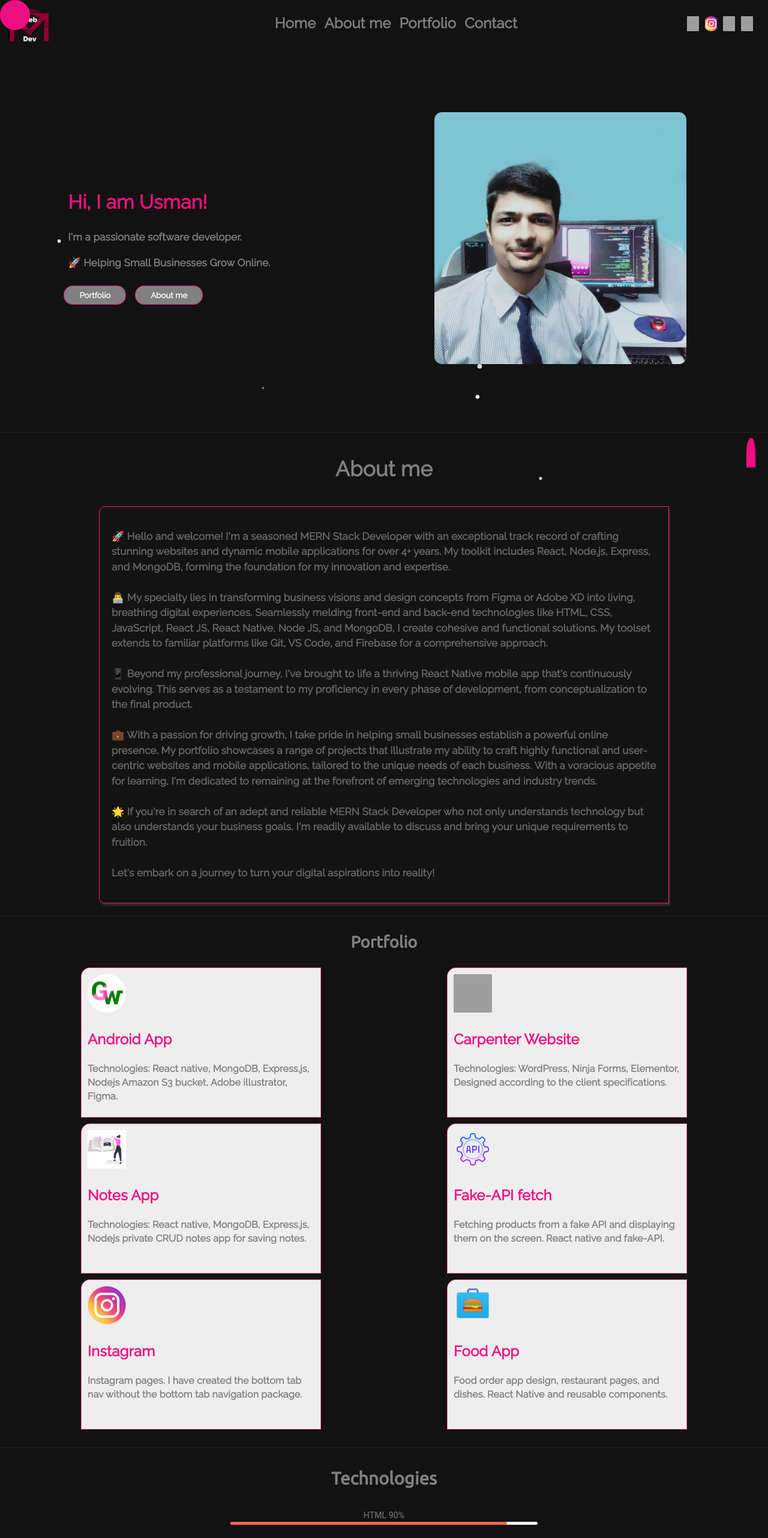
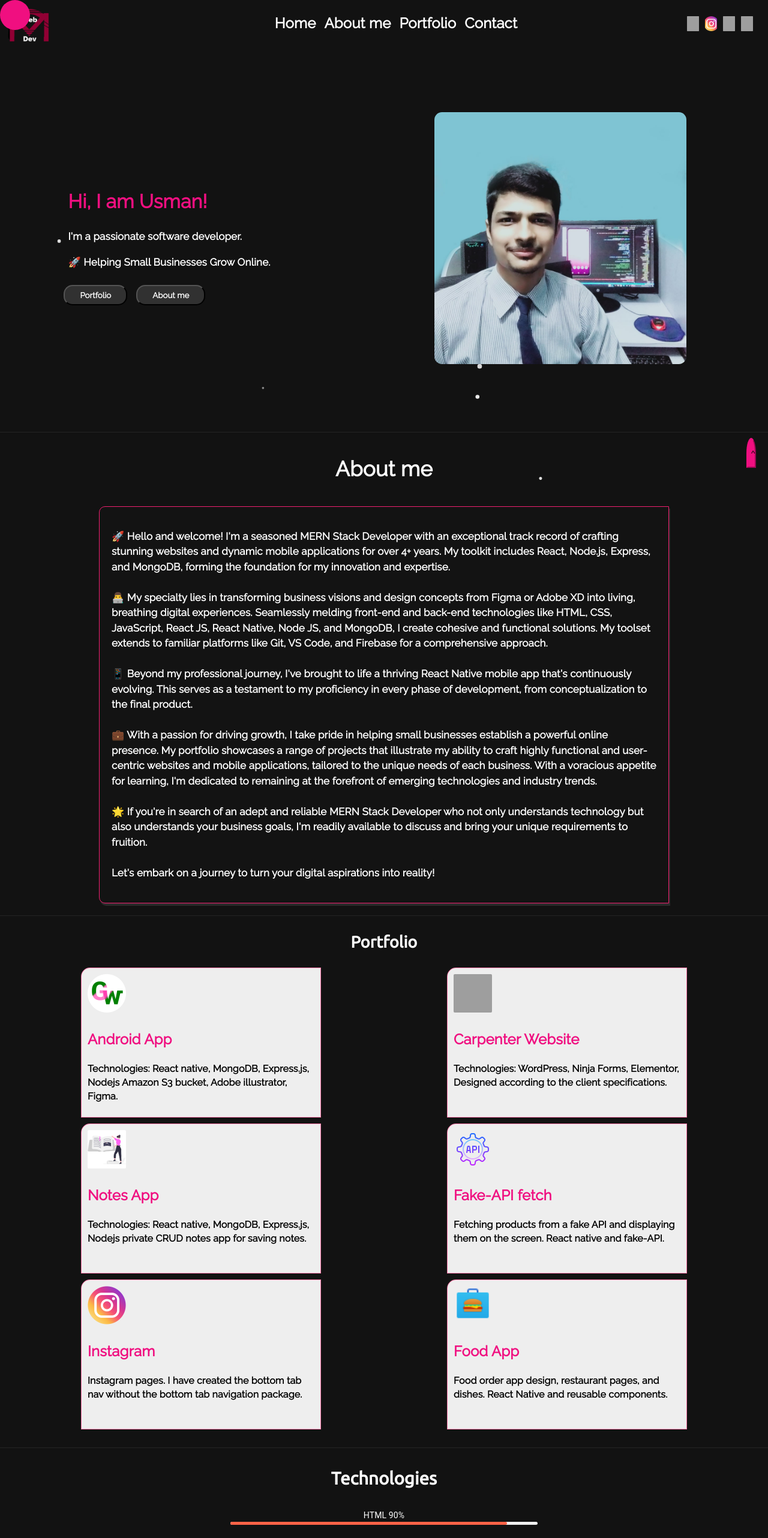
Before and after one commit to codeworld10/maniweb, a Next.js app: page / in a window 1280 px wide. Shown: the top 2564 px of the page at 60% size. Built offline with nearby package versions, Linux system fonts and the light colour scheme; grey boxes are pictures that could not be loaded.

Commit message:
improving page speed

```diff
--- a/pages/index.js
+++ b/pages/index.js
@@ -145,8 +145,9 @@ const index = () => {
             borderColor: "#f00f80",
             width: "10px",
             height: "50px",
+            textAlign: "center"
           }}
-        ></button>
+        >^</button>
         {/* section1 starts */}
         <div className="section1">
           <div className="text">
--- a/styles/aboutme.module.css
+++ b/styles/aboutme.module.css
@@ -22,7 +22,7 @@
   text-align: center;
   font-size: 30px;
   font-family: "Raleway", sans-serif;
-  color: grey;
+  color: rgb(255, 255, 255);
 }
 
 .story:hover {
@@ -50,7 +50,7 @@
 
 .stres{
   font-size: 17px;
-  color: rgb(104, 104, 104);
+  color: #ffffff;
 }
 .ser_para {
   color: rgb(102, 102, 102);
--- a/styles/contact.module.css
+++ b/styles/contact.module.css
@@ -8,7 +8,7 @@
 
 .headcont{
   text-align: center;
-  color: grey;
+  color: rgb(255, 255, 255);
 }
 .headcont:hover{
   color: #f00f80;
@@ -23,7 +23,7 @@
     font-size: 19px;
 }
 .spen {
-  color: grey;
+  color: rgb(255, 255, 255);
 }
 @keyframes zoom-in-zoom-out {
     0% {
--- a/styles/globals.css
+++ b/styles/globals.css
@@ -290,11 +290,10 @@ div .Global-images {
 
 .btrr {
   color: white;
-  background-color: grey;
+  background-color: rgb(39, 39, 39);
   padding: 7px 25px;
   font-family: "Raleway", sans-serif;
   font-weight: 600;
-  border: 2px solid #f00f80;
   border-radius: 5px;
 }
 
@@ -618,7 +617,7 @@ div .Global-images {
   text-decoration: none;
   margin: 7px;
   font-size: 24px;
-  color: grey;
+  color: #ffffff;
   font-family: "Raleway", sans-serif;
   font-weight: 600;
 }
@@ -686,7 +685,7 @@ div .section1 {
 
 .para {
   line-height: 26px;
-  color: grey;
+  color: rgb(255, 255, 255);
   margin-right: 80px;
   font-family: "Raleway", sans-serif;
   font-weight: 600;
@@ -714,11 +713,10 @@ div .section1 {
 .btn {
   margin-right: 15px;
   color: white;
-  background-color: rgb(128, 128, 128);
+  background-color: rgb(49, 49, 49);
   padding: 7px 25px;
   font-family: "Raleway", sans-serif;
   font-weight: 600;
-  border: 1px solid #f00f80;
   border-radius: 15px;
 }
 
@@ -727,7 +725,7 @@ div .section1 {
   color: #ffffff;
   cursor: pointer;
   transform: scale(1.1);
-  transition: 0.3s;
+  transition: 0.1s;
 }
 
 .btn2:hover {
@@ -735,17 +733,16 @@ div .section1 {
   color: #ffffff;
   cursor: pointer;
   transform: scale(1.1);
-  transition: 0.3s;
+  transition: 0.1s;
 }
 
 .btn2 {
   color: white;
-  background-color: grey;
+  background-color: rgb(49, 49, 49);
   padding: 7px 25px;
   font-family: "Raleway", sans-serif;
   font-weight: 600;
   border-radius: 15px;
-  border: 1px solid #f00f80;
 }
 
 .porth {
@@ -779,7 +776,7 @@ div .section1 {
   text-align: center;
   font-family: "Ubuntu", sans-serif;
   font-size: large;
-  color: grey;
+  color: rgb(255, 255, 255);
 }
 
 .how:hover {
@@ -866,7 +863,7 @@ div .cardmain {
 
 .pp1 {
   font-size: 16px;
-  color: grey;
+  color: rgb(0, 0, 0);
   cursor: pointer;
 }
 
@@ -888,11 +885,11 @@ height: 20px;
 }
 
 .frmt {
-  color: rgb(218, 218, 218);
+  color: rgb(255, 255, 255);
 }
 
 .frtxt {
-  color: rgb(218, 218, 218);
+  color: rgb(255, 255, 255);
 }
 
 .ball {
@@ -1141,7 +1138,7 @@ div .serpara2 {
   text-align: center;
   font-size: 25px;
   font-family: "Ubuntu", sans-serif;
-  color: grey;
+  color: rgb(255, 255, 255);
 }
 
 .tol:hover {
@@ -1154,7 +1151,7 @@ div .serpara2 {
   flex-direction: column;
   align-items: center ;
   font-size: 14px;
-  color: #7c7c7c;
+  color: #ffffff;
 }
 
 .progress-bar-container {
```
Also changed, not shown: Components/Navv.js (+1 -0 lines).
